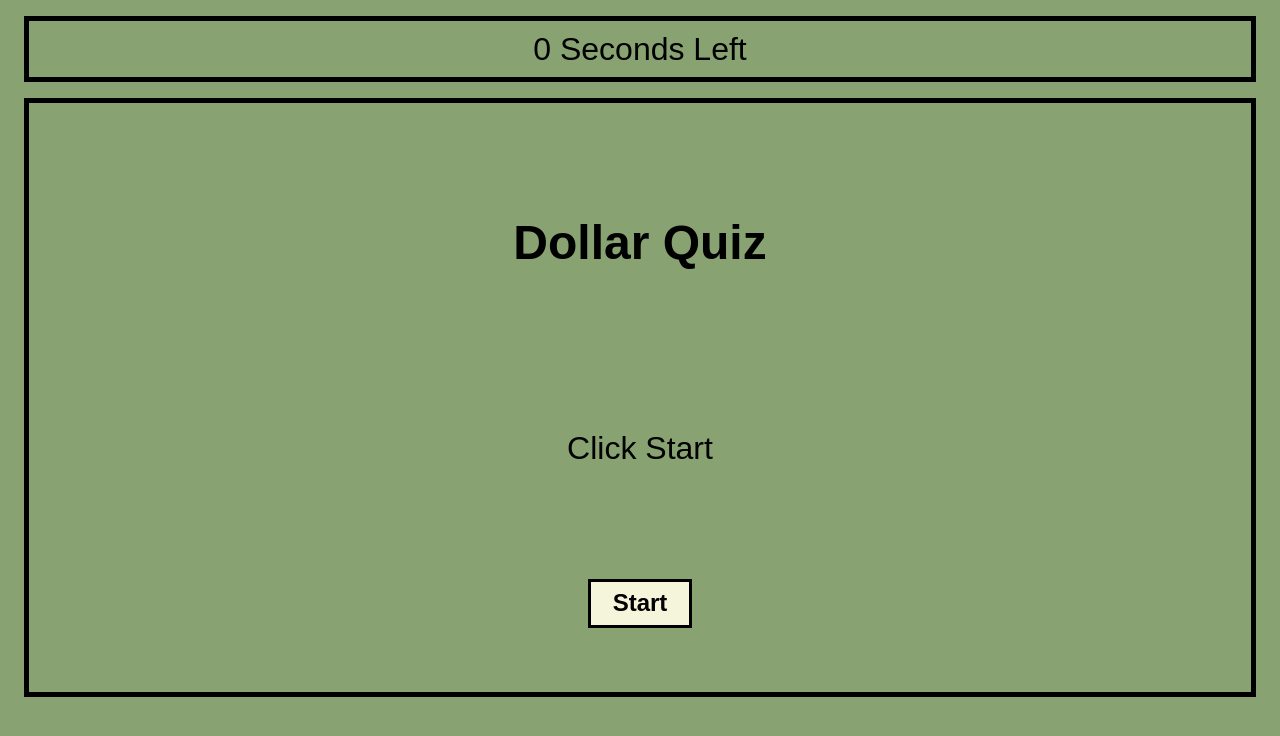
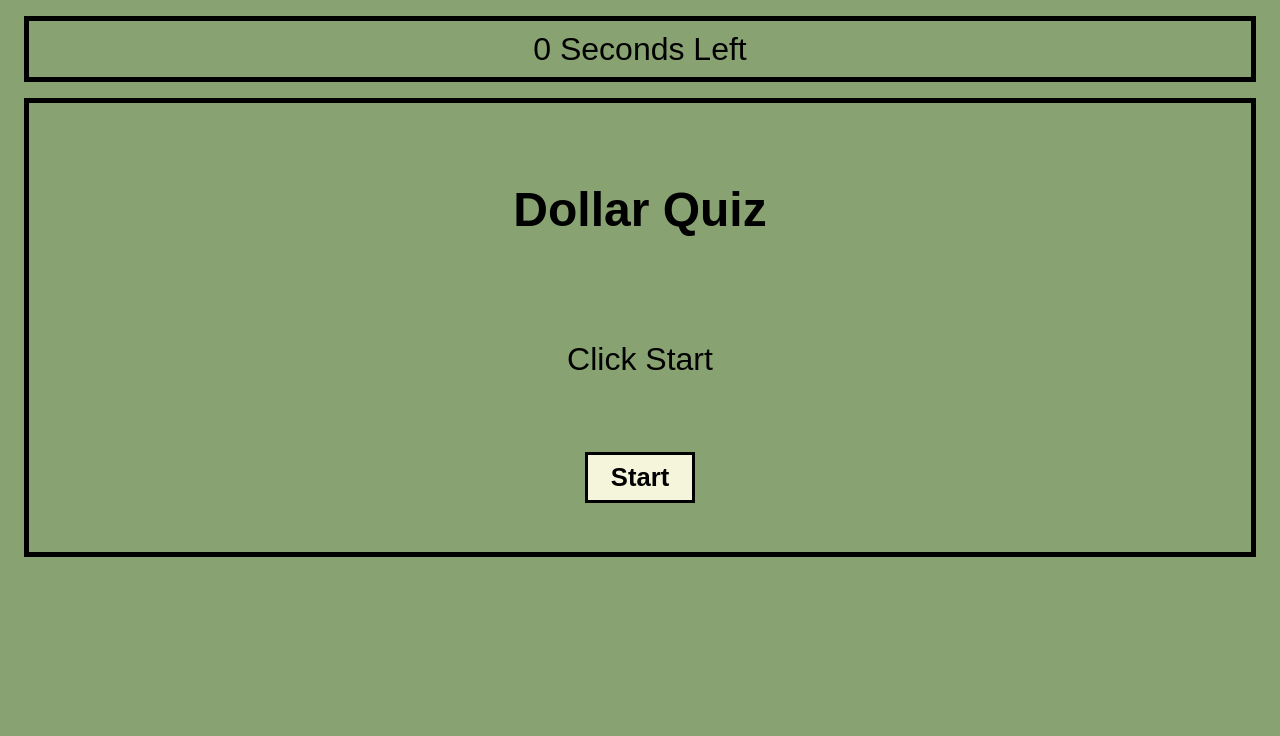
Before and after one commit to iinukng/JS-Dollar-Quiz, a plain HTML site: page index.html in a window 1280 px wide. Drawn offline with Linux system fonts and the light colour scheme.

Commit message:
final commit.

```diff
--- a/assets/css/style.css
+++ b/assets/css/style.css
@@ -27,7 +27,7 @@ header {
 }
 
 #container > *{
-    margin: 2em;
+    margin: 1.3em;
 }
 
 #title {
@@ -43,7 +43,7 @@ button {
     background-color: beige;
     border: solid 3px;
     padding: .3em .9em;
-    font-size: 1.5em;
+    font-size: 1.6em;
     font-weight: bold;
 }
 
@@ -58,7 +58,7 @@ button:hover {
 }
 
 #submit {
-    font-size: 1.5em;
+    font-size: 1.2em;
     margin: 1.5em;
 }
 
```
